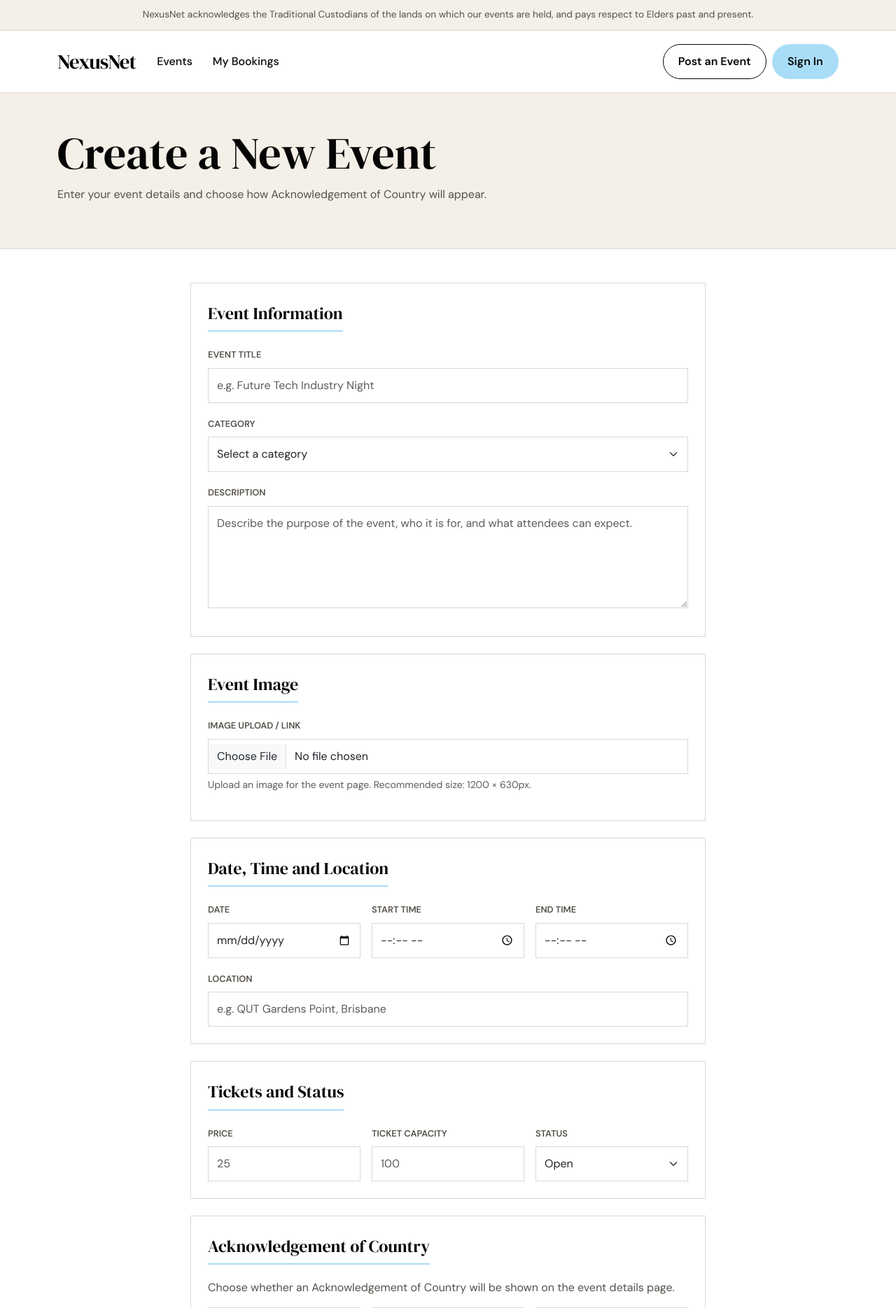
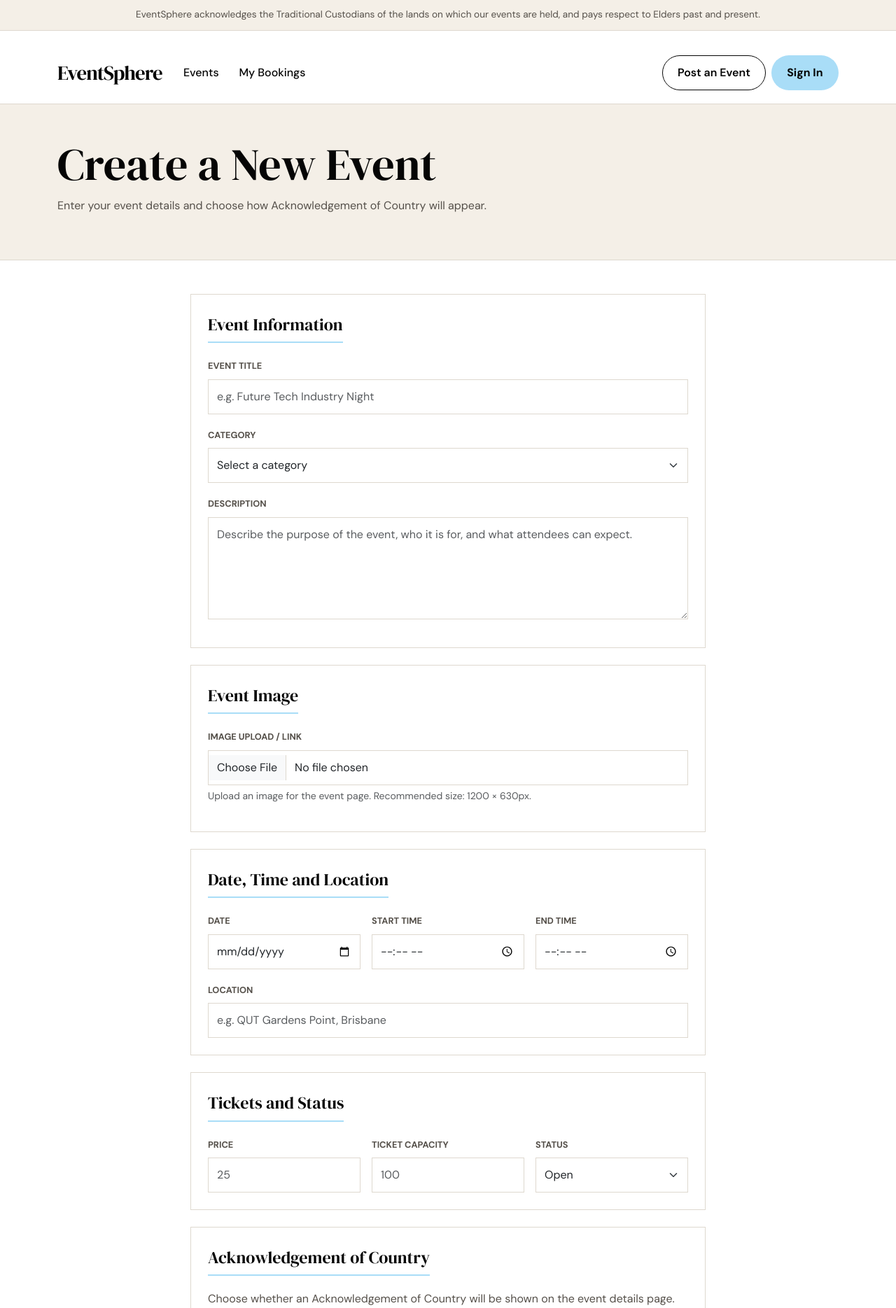
Before and after one commit to n11068485/iab207, a Flask app: page /create in a window 1280 px wide. Shown: the top 1869 px of the page at 70% size. Run offline with Flask 3, Linux system fonts and the light colour scheme; some libraries are stand-ins or nearby versions.

Commit message:
Added assesment 2 base.html redesign

```diff
--- a/website/templates/base.html
+++ b/website/templates/base.html
@@ -1,88 +1,124 @@
 <!DOCTYPE html>
 <html lang="en">
+
 <head>
   <meta charset="UTF-8">
   <meta name="viewport" content="width=device-width, initial-scale=1.0">
-  <title>{% block title %}NexusNet{% endblock %} — NexusNet</title>
 
-  <link href="https://cdn.jsdelivr.net/npm/bootstrap@5.3.2/dist/css/bootstrap.min.css" rel="stylesheet"
-    integrity="sha384-T3c6CoIi6uLrA9TneNEoa7RxnatzjcDSCmG1MXxSR1GAsXEV/Dwwykc2MPK8M2HN" crossorigin="anonymous">
+  <title>
+    {% block title %}EventSphere{% endblock %} — EventSphere
+  </title>
+
+  <!-- Bootstrap -->
+  <link href="https://cdn.jsdelivr.net/npm/bootstrap@5.3.2/dist/css/bootstrap.min.css" rel="stylesheet">
+
+  <!-- Bootstrap Icons -->
   <link href="https://cdn.jsdelivr.net/npm/bootstrap-icons@1.11.3/font/bootstrap-icons.min.css" rel="stylesheet">
-  <link href="https://fonts.googleapis.com/css2?family=DM+Serif+Display&family=DM+Sans:wght@300;400;500;600&display=swap" rel="stylesheet">
+
+  <!-- Google Fonts -->
+  <link href="https://fonts.googleapis.com/css2?family=DM+Serif+Display&family=DM+Sans:wght@300;400;500;600;700&display=swap" rel="stylesheet">
+
+  <!-- Custom CSS -->
   <link href="{{ url_for('static', filename='style/main.css') }}" rel="stylesheet">
 
   {% block head %}{% endblock %}
 </head>
+
 <body>
 
   {% block aoc_banner %}
   <div class="aoc-banner">
-    NexusNet acknowledges the Traditional Custodians of the lands on which our events are held,
+    EventSphere acknowledges the Traditional Custodians of the lands on which our events are held,
     and pays respect to Elders past and present.
   </div>
   {% endblock %}
 
-  <!-- Flask flash messages -->
-  <div class="container-fluid">
+  <!-- Flash messages -->
+  <div class="container mt-3">
     {% with messages = get_flashed_messages() %}
       {% if messages %}
         {% for message in messages %}
           <div class="alert alert-warning alert-dismissible fade show" role="alert">
             {{ message }}
-      <button type="button" class="btn-close" data-bs-dismiss="alert" aria-label="Close"></button>
+            <button type="button" class="btn-close" data-bs-dismiss="alert"></button>
           </div>
         {% endfor %}
       {% endif %}
     {% endwith %}
   </div>
 
+  <!-- Navbar -->
   <nav class="navbar navbar-expand-lg sticky-top">
     <div class="container">
-      <a class="navbar-brand" href="{{ url_for('main.index') }}">Nexus<span>Net</span></a>
-      <button class="navbar-toggler" type="button"
-        data-bs-toggle="collapse" data-bs-target="#mainNav"
-        aria-controls="mainNav" aria-expanded="false" aria-label="Toggle navigation">
+
+      <a class="navbar-brand" href="{{ url_for('main.index') }}">
+        Event<span>Sphere</span>
+      </a>
+
+      <button class="navbar-toggler" type="button" data-bs-toggle="collapse" data-bs-target="#mainNav">
         <span class="navbar-toggler-icon"></span>
       </button>
+
       <div class="collapse navbar-collapse" id="mainNav">
+
         <ul class="navbar-nav me-auto mb-2 mb-lg-0">
+
           <li class="nav-item">
-            <a class="nav-link {% block nav_events %}{% endblock %}" href="{{ url_for('main.index') }}">Events</a>
+            <a class="nav-link {% block nav_events %}{% endblock %}" href="{{ url_for('main.index') }}">
+              Events
+            </a>
           </li>
+
           <li class="nav-item">
-            <a class="nav-link {% block nav_bookings %}{% endblock %}" href="{{ url_for('main.booking_history') }}">My Bookings</a>
+            <a class="nav-link {% block nav_bookings %}{% endblock %}" href="{{ url_for('main.booking_history') }}">
+              My Bookings
+            </a>
           </li>
+
         </ul>
+
         <div class="d-flex gap-2 mt-2 mt-lg-0">
-          <a href="{{ url_for('main.create_event') }}" class="btn-outline-light-custom">Post an Event</a>
-          <a href="{{ url_for('auth.login') }}" class="btn-accent">Sign In</a>
+          <a href="{{ url_for('main.create_event') }}" class="btn-outline-light-custom">
+            Post an Event
+          </a>
+
+          <a href="{{ url_for('auth.login') }}" class="btn-accent">
+            Sign In
+          </a>
         </div>
+
       </div>
     </div>
   </nav>
 
   {% block header %}{% endblock %}
 
+  <main>
     {% block content %}{% endblock %}
+  </main>
 
+  <!-- Footer -->
   <footer class="site-footer">
     <div class="container">
       <div class="row align-items-center">
-        <div class="col-md-6 mb-2 mb-md-0">
-          <span class="footer-brand">NexusNet</span>
-          <span>Professional networking events for students.</span>
+
+        <div class="col-md-6 mb-3 mb-md-0">
+          <span class="footer-brand">EventSphere</span>
+          <span>Professional networking events for students and graduates.</span>
         </div>
+
         <div class="col-md-6 text-md-end">
           <a href="{{ url_for('auth.login') }}" class="footer-link">Sign In</a>
           <a href="{{ url_for('auth.register') }}" class="footer-link">Register</a>
-          <a href="{{ url_for('main.create_event') }}" class="footer-link">Post an Event</a>
+          <a href="{{ url_for('main.create_event') }}" class="footer-link">Post Event</a>
         </div>
+
       </div>
     </div>
   </footer>
 
-  <script src="https://cdn.jsdelivr.net/npm/bootstrap@5.3.2/dist/js/bootstrap.bundle.min.js"
-    integrity="sha384-C6RzsynM9kWDrMNeT87bh95OGNyZPhcTNXj1NW7RuBCsyN/o0jlpcV8Qyq46cDfL" crossorigin="anonymous"></script>
+  <!-- Bootstrap JS -->
+  <script src="https://cdn.jsdelivr.net/npm/bootstrap@5.3.2/dist/js/bootstrap.bundle.min.js"></script>
 
   {% block scripts %}{% endblock %}
 
```
Lines whose indentation alone changed are shown as unchanged.
